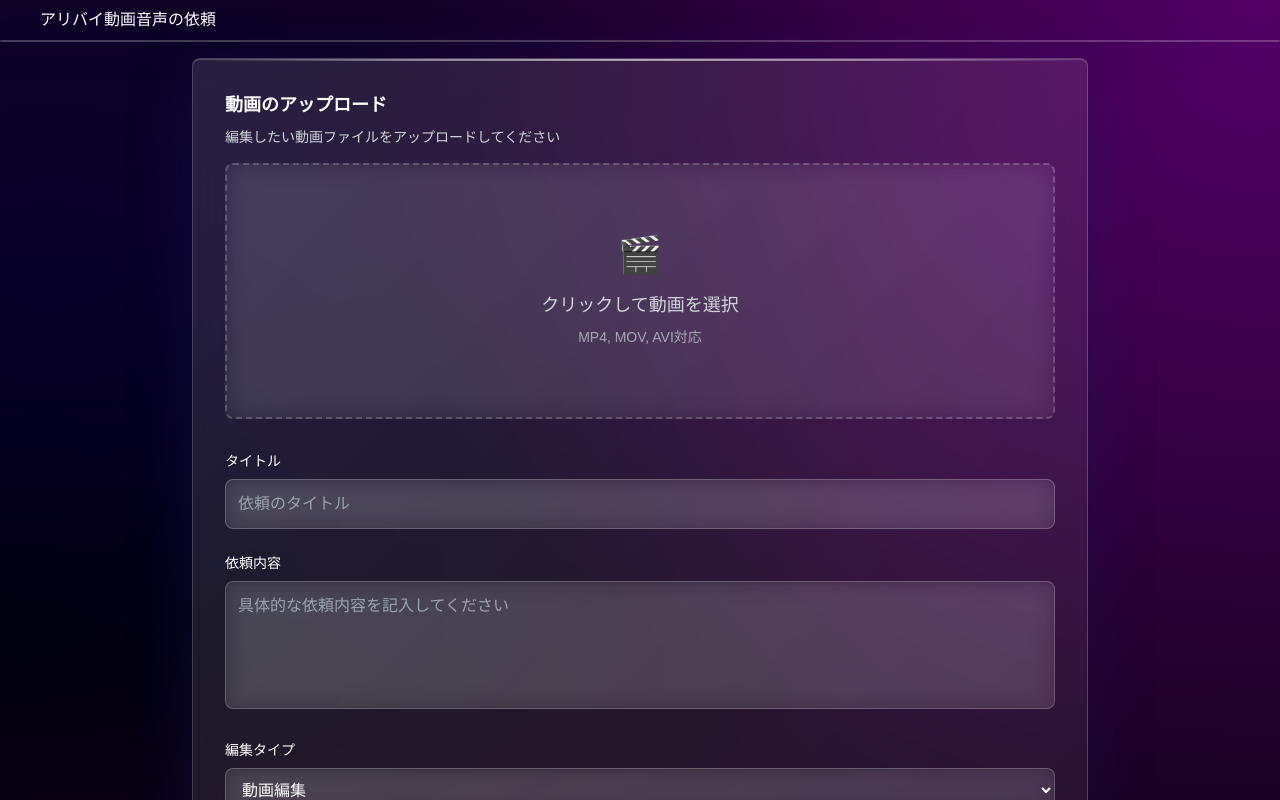
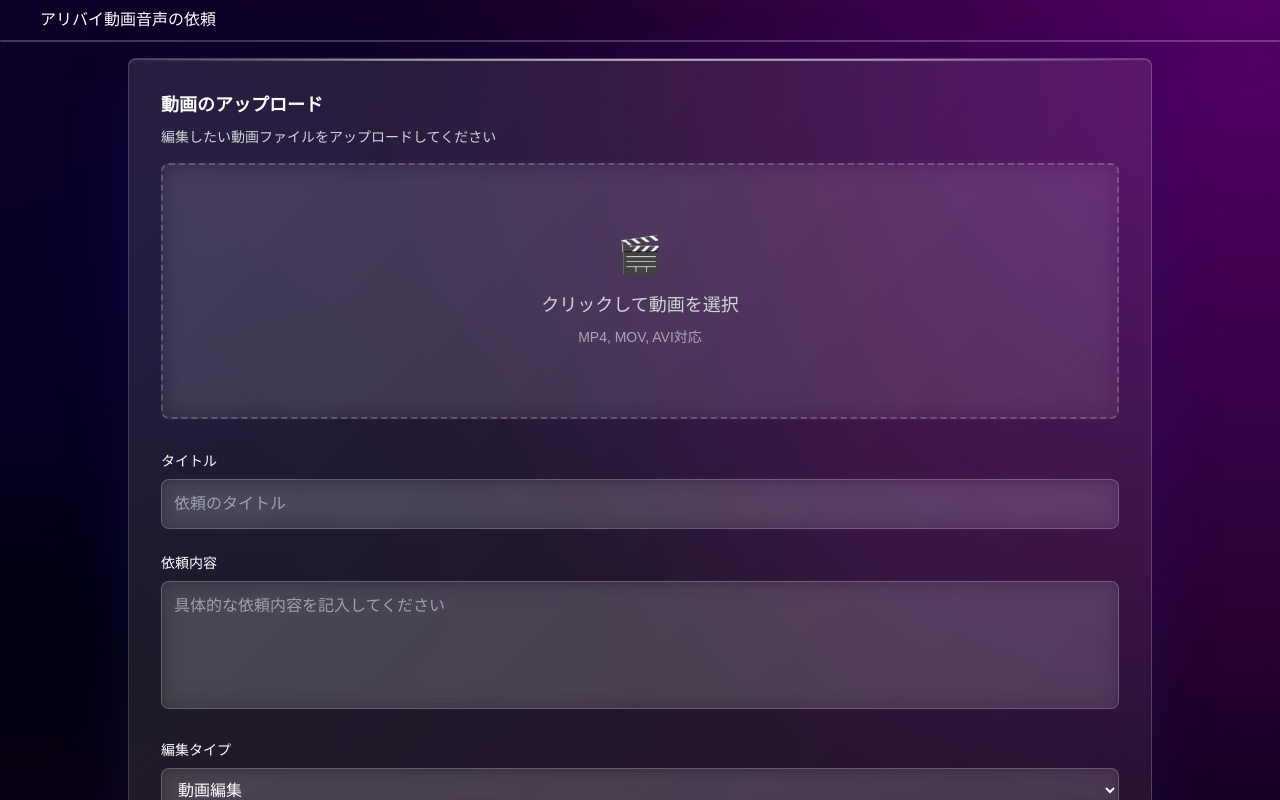
Before and after one commit to roushan-sheik/project-xyz-beta, a Next.js app: page /alibi-video in a window 1280 px wide. Shown: the top 800 px of the page. Built offline with nearby package versions, Linux system fonts and the light colour scheme.

Commit message:
[fix]: Alibi video zod error

```diff
--- a/src/app/(user)/alibi-video/page.tsx
+++ b/src/app/(user)/alibi-video/page.tsx
@@ -62,7 +62,7 @@ const VideoEditingForm: React.FC = () => {
     <div className="main_gradient_bg">
       <Menu text="アリバイ動画音声の依頼" position="left" className="pl-10" />
       <div className="main-gradient-bg min-h-screen p-4">
-        <div className="max-w-4xl mx-auto">
+        <div className="max-w-5xl mx-auto">
           {/* Success Notification */}
           {showSuccess && (
             <div className="glass-card success-notification p-4 mb-6 text-center">
--- a/src/app/(user)/alibi-video/style.css
+++ b/src/app/(user)/alibi-video/style.css
@@ -1,81 +1,7 @@
-/* Main gradient background - Following design system */
-.main_gradient_bg {
-  max-width: 100vw;
-  overflow-x: hidden;
-  font-family: var(--font-family-sans);
-  min-height: 100vh;
-  color: rgb(var(--foreground-rgb));
-  background-color: var(--color-app-dark);
-  background-image: var(--background-image-gradient-dark);
-  background-repeat: no-repeat;
-  background-size: cover;
-}
-
+/* Alternative main gradient background class */
 .main-gradient-bg {
   background-color: var(--color-app-dark);
   background-image: var(--background-image-gradient-dark);
-}
-
-/* Glass morphism card - Following design system */
-.glass-card {
-  background: linear-gradient(
-    135deg,
-    rgba(255, 255, 255, 0.12) 0%,
-    rgba(255, 255, 255, 0.06) 100%
-  );
-  backdrop-filter: blur(24px);
-  -webkit-backdrop-filter: blur(24px);
-  border: 1px solid rgba(255, 255, 255, 0.18);
-  box-shadow: 0 16px 64px 0 rgba(31, 38, 135, 0.25),
-    inset 0 1px 0 0 rgba(255, 255, 255, 0.15),
-    inset 0 -1px 0 0 rgba(255, 255, 255, 0.05), 0 8px 32px 0 rgba(0, 0, 0, 0.08);
-  border-radius: 8px;
-  position: relative;
-  overflow: hidden;
-  transition: all 0.4s cubic-bezier(0.23, 1, 0.32, 1);
-}
-
-.glass-card::before {
-  content: "";
-  position: absolute;
-  top: 0;
-  left: 0;
-  right: 0;
-  height: 2px;
-  background: linear-gradient(
-    90deg,
-    transparent 0%,
-    rgba(255, 255, 255, 0.6) 25%,
-    rgba(255, 255, 255, 0.8) 50%,
-    rgba(255, 255, 255, 0.6) 75%,
-    transparent 100%
-  );
-  opacity: 0.7;
-}
-
-.glass-card::after {
-  content: "";
-  position: absolute;
-  top: 0;
-  left: -100%;
-  width: 100%;
-  height: 100%;
-  background: linear-gradient(
-    90deg,
-    transparent 0%,
-    rgba(255, 255, 255, 0.08) 50%,
-    transparent 100%
-  );
-  animation: glassShimmer 3s ease-in-out infinite;
-  pointer-events: none;
-}
-
-.glass-card:hover {
-  background: linear-gradient(
-    135deg,
-    rgba(255, 255, 255, 0.18) 0%,
-    rgba(255, 255, 255, 0.08) 100%
-  );
 }
 
 /* Glass input styling - Following design system */
@@ -191,17 +117,6 @@
   animation: var(--animate-fade-in);
 }
 
-@keyframes fadeIn {
-  from {
-    opacity: 0;
-    transform: translateY(-20px);
-  }
-  to {
-    opacity: 1;
-    transform: translateY(0);
-  }
-}
-
 /* Error message - Following design system */
 .error-message {
   color: var(--color-brand-400);
@@ -249,19 +164,6 @@
   );
   transform: translateY(-2px);
   box-shadow: 0 16px 50px rgba(215, 0, 15, 0.4);
-}
-
-/* Keyframe Animations - Following design system */
-@keyframes glassShimmer {
-  0% {
-    left: -100%;
-  }
-  50% {
-    left: 100%;
-  }
-  100% {
-    left: 100%;
-  }
 }
 
 /* Responsive design */
--- a/src/schemas/videoEdit.ts
+++ b/src/schemas/videoEdit.ts
@@ -1,9 +1,14 @@
 import { z } from "zod";
 
 const videoEditingSchema = z.object({
-  video: z
-    .instanceof(FileList)
-    .refine((files) => files?.length > 0, "動画ファイルを選択してください")
+  video:
+    typeof window !== "undefined"
+      ? z
+          .custom<FileList>((val) => val instanceof FileList)
+          .refine(
+            (files) => files?.length > 0,
+            "動画ファイルを選択してください"
+          )
           .refine((files) => {
             if (files?.length > 0) {
               const file = files[0];
@@ -14,24 +19,20 @@ const videoEditingSchema = z.object({
           .refine((files) => {
             if (files?.length > 0) {
               const file = files[0];
-        // 100MB limit
               return file.size <= 100 * 1024 * 1024;
             }
             return true;
-    }, "ファイルサイズは100MB以下にしてください"),
-
+          }, "ファイルサイズは100MB以下にしてください")
+      : z.any(),
   title: z
     .string()
     .min(1, "タイトルを入力してください")
     .max(100, "タイトルは100文字以内で入力してください"),
-
   description: z
     .string()
     .min(10, "依頼内容は10文字以上で入力してください")
     .max(1000, "依頼内容は1000文字以内で入力してください"),
-
   editType: z.string().min(1, "編集タイプを選択してください"),
-
   dueDate: z
     .string()
     .min(1, "希望納期を選択してください")
@@ -41,7 +42,6 @@ const videoEditingSchema = z.object({
       today.setHours(0, 0, 0, 0);
       return selectedDate >= today;
     }, "希望納期は今日以降の日付を選択してください"),
-
   additionalNotes: z
     .string()
     .max(500, "追加メモは500文字以内で入力してください")
```
Lines whose indentation alone changed are shown as unchanged.
